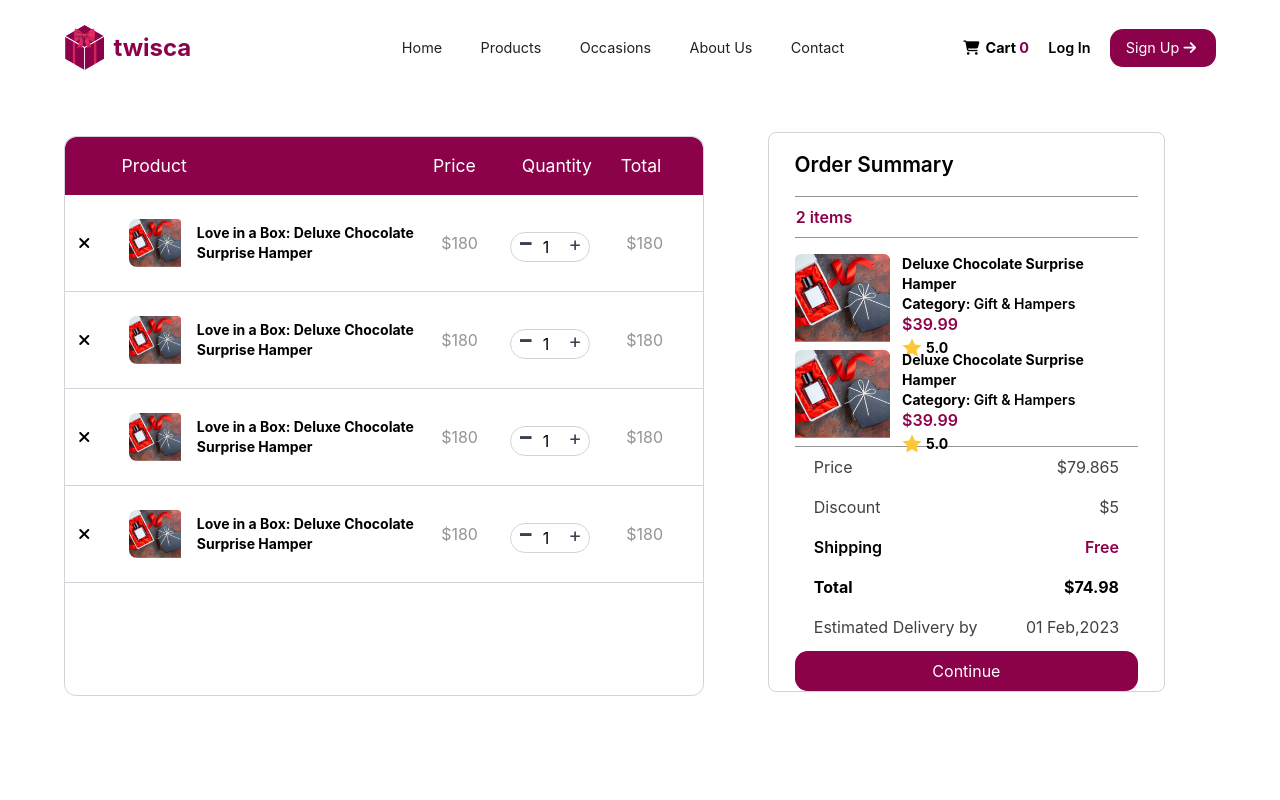
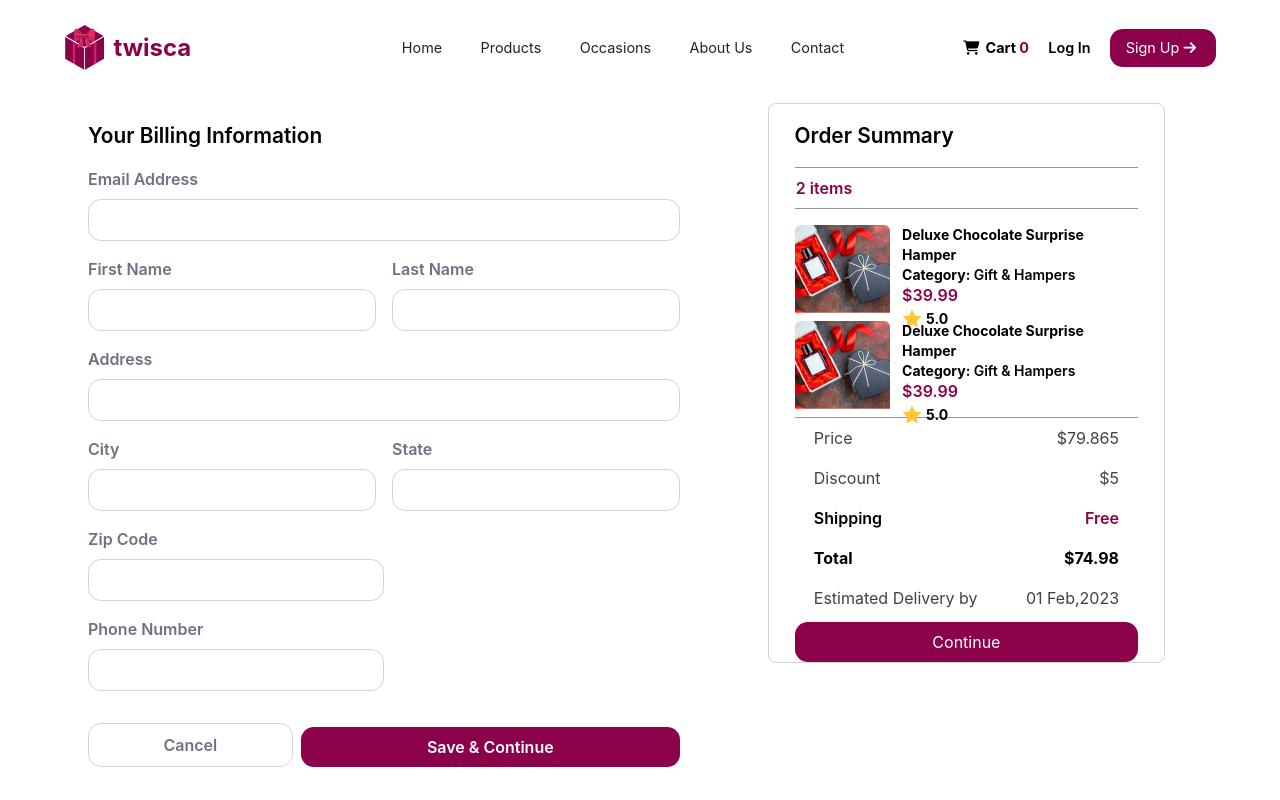
Before and after one commit to SheharyarXD/twisca, a React (Create React App) app in the folder my-app/: page /cart in a window 1280 px wide. Built offline with nearby package versions, Linux system fonts and the light colour scheme.

Commit message:
In progress

```diff
--- /dev/null
+++ b/my-app/src/components/billingform.js
@@ -0,0 +1,51 @@
+import React from "react";
+
+const BillingForm = () => {
+  return (
+    <div className="mx-auto p-6 bg-white rounded-lg">
+      <h2 className="text-[1.3rem] font-semibold mb-4">Your Billing Information</h2>
+      <form className="text-gray-500 font-semibold">
+        <label className="block mb-2">Email Address</label>
+        <input type="email" className="w-full p-2 mb-4 border border-gray-300 rounded-[1vw] " />
+
+        <div className="grid grid-cols-2 gap-4">
+          <div>
+            <label className="block mb-2">First Name</label>
+            <input type="text" className="w-full p-2 mb-4 border border-gray-300  rounded-[1vw] "  />
+          </div>
+          <div>
+            <label className="block mb-2">Last Name</label>
+            <input type="text" className="w-full p-2 mb-4 border rounded-[1vw]  border-gray-300 "  />
+          </div>
+        </div>
+
+        <label className="block mb-2">Address</label>
+        <input type="text" className="w-full p-2 mb-4 border rounded-[1vw]  border-gray-300 "  />
+
+        <div className="grid grid-cols-2 gap-4">
+          <div>
+            <label className="block mb-2">City</label>
+            <input type="text" className="w-full p-2 mb-4 border rounded-[1vw]  border-gray-300 "  />
+          </div>
+          <div>
+            <label className="block mb-2">State</label>
+            <input type="text" className="w-full p-2 mb-4 border rounded-[1vw]  border-gray-300 "  />
+          </div>
+        </div>
+
+        <label className="block mb-2">Zip Code</label>
+        <input type="text" className="w-1/2 p-2 mb-4 border rounded-[1vw]  border-gray-300 "  />
+
+        <label className="block mb-2">Phone Number</label>
+        <input type="tel" className="w-1/2 p-2 mb-4 border rounded-[1vw] border-gray-300 "  />
+
+        <div className="flex justify-between mt-4">
+          <button type="button" className="px-4 w-[35%] py-2 border mr-2 border-gray-300 text-gray-500 rounded-[1vw]  hover:bg-gray-400">Cancel</button>
+          <button type="submit" className="bg-[#8B024B] text-white px-4 py-2 rounded-[1vw] mt-[0.5vh] w-[65%]">Save & Continue</button>
+        </div>
+      </form>
+    </div>
+  );
+};
+
+export default BillingForm;
--- a/my-app/src/components/cart.js
+++ b/my-app/src/components/cart.js
@@ -2,6 +2,7 @@ import React from "react";
 import Header from "./header";
 import CartList from "./cartList";
 import OrderSummary from "./orderSummary";
+import BillingForm from "./billingform";
 const Cart=()=>{
     return(
         <>
@@ -10,8 +11,8 @@ const Cart=()=>{
         <div className="flex flex-row items-baseline">
             {/* left section */}
             <div className="w-[60vw] px-[5vw] ">
-            <div className="rounded-xl border-gray-300 border mt-[5vh] h-[70vh] ">
-                {/* header of table */}
+            {/* <div className="rounded-xl border-gray-300 border mt-[5vh] h-[70vh] ">
+
                 <div className="flex text-[1.1rem] sticky top-0 z-[100] flex-row items-center bg-[#8B024B] justify-center  text-white py-[2vh] overflow-hidden rounded-t-xl" >
                     <div className="w-[23vw]">Product</div>
                     <div className="w-[18vw] flex">
@@ -20,14 +21,15 @@ const Cart=()=>{
                     <div className="w-[2vw]">Total</div>
                     </div>
                 </div>
-                {/* products in cart */}
+
                 <div className=" flex flex-col">
                 <CartList/>
                 <CartList/>
                 <CartList/>
                 <CartList/>
                 </div>
-            </div>
+            </div> */}
+            <BillingForm/>
             </div>
             {/* right section */}
             <div className="w-[40vw] pr-[9vw] flex h-[70vh] ">
--- a/my-app/src/components/orderSummary.js
+++ b/my-app/src/components/orderSummary.js
@@ -2,12 +2,12 @@ import React from "react";
 import { useState } from "react";
 import OrderDiv from "./orders";
 const OrderSummary=()=>{
-    const [currentModal, setCurrentModal] = useState(null); // 'thankYou' or 'trackOrder'
-
-    const openTrackOrderModal = () => setCurrentModal("trackOrder");
+  const [currentModal, setCurrentModal] = useState(null); // 'thankYou' or 'trackOrder'
 
 
-    const closeModal = () => setCurrentModal(null);
+
+  const openTrackOrderModal = () => setCurrentModal("trackOrder");
+  const closeModal = () => setCurrentModal(null);
     return(
         <div className="flex flex-col w-full border-gray-300 border px-[2vw] rounded-lg">
             <div className="font-semibold py-[2vh] text-[1.3rem]">Order Summary</div>
```
